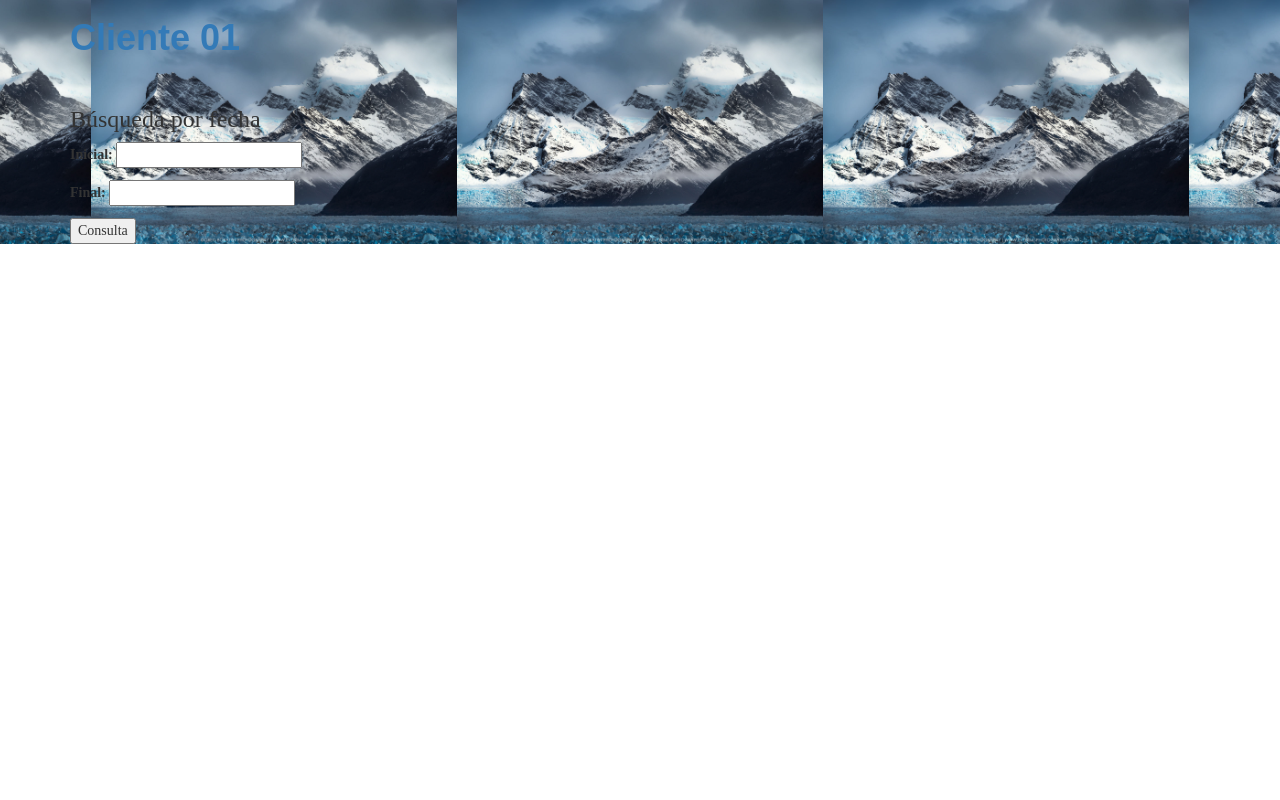
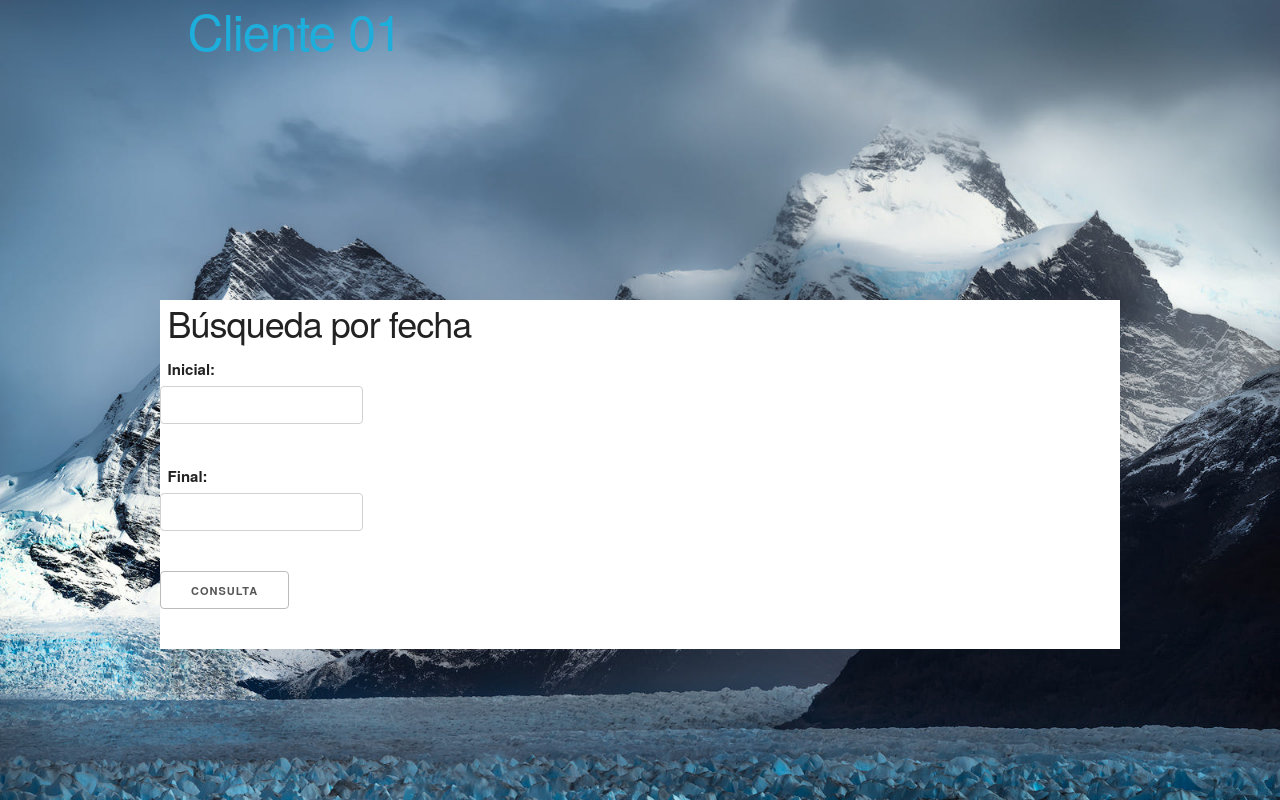
Before and after one commit to dedio/django_scraping_template, a Django app: template scraper/custom_scraper/templates/custom_scraper/cliente01.html in a window 1280 px wide. Run offline with Django 3.2, Linux system fonts and the light colour scheme; the template is opened without the code that fills it: values that come from a table or form of the project are taken from there, others are empty; parts of the project's set-up code (start-up, migrations or seed data) failed here and were passed over; some libraries are stand-ins or nearby versions.

Commit message:
04/08/17 1

```diff
--- a/scraper/custom_scraper/static/css/skeleton.css
+++ b/scraper/custom_scraper/static/css/skeleton.css
@@ -28,15 +28,27 @@
 
 /* Grid
 –––––––––––––––––––––––––––––––––––––––––––––––––– */
+.cabecera {
+  position: relative;
+  width: 100%;
+  height: 300px;
+  max-width: 960px;
+  margin: 0 auto;
+  padding: 0 20px;
+  /*background: #FFFFFF;*/
+  text-indent: 0.2cm;
+  box-sizing: border-box; }
+
 .container {
   position: relative;
   width: 100%;
+  height: auto;
   max-width: 960px;
   margin: 0 auto;
   padding: 0 20px;
   background: #FFFFFF;
-  text-indent: 0.5cm;
-  box-sizing: border-box; }
+  text-indent: 0.2cm;
+  box-sizing: auto; }
 .column,
 .columns {
   width: 100%;
@@ -133,7 +145,6 @@ body {
   background-attachment: fixed;
   background-size:  cover;
   background-color: #999;
-
   color: #222; }
 
 
@@ -141,8 +152,8 @@ body {
 –––––––––––––––––––––––––––––––––––––––––––––––––– */
 h1, h2, h3, h4, h5, h6 {
   margin-top: 0;
-  margin-bottom: 2rem;
-  font-weight: 300; }
+  margin-bottom: 1rem;
+  font-weight: 100; }
 h1 { font-size: 4.0rem; line-height: 1.2;  letter-spacing: -.1rem;}
 h2 { font-size: 3.6rem; line-height: 1.25; letter-spacing: -.1rem; }
 h3 { font-size: 3.0rem; line-height: 1.3;  letter-spacing: -.1rem; }
--- a/scraper/custom_scraper/templates/custom_scraper/cliente01.html
+++ b/scraper/custom_scraper/templates/custom_scraper/cliente01.html
@@ -7,20 +7,21 @@
         <meta name="viewport" content="width=device-width, initial-scale=1.0, maximum-scale=1.0">
         <link rel="stylesheet" href="//maxcdn.bootstrapcdn.com/bootstrap/3.2.0/css/bootstrap.min.css">
         <link rel="stylesheet" href="//maxcdn.bootstrapcdn.com/bootstrap/3.2.0/css/bootstrap-theme.min.css">
-        <link rel="stylesheet" href={% static '/css/responsive.css' %}>
+        <link rel="stylesheet" href={% static '/css/skeleton.css' %}>
     </head>
     <body>
+        <div class="cabecera">
+            <a href="http://127.0.0.1:8000/cliente01/"><h1>Cliente 01</h1></a>
+        </div>
         <div class="container">
-            <a href="http://127.0.0.1:8000/cliente01/"><h1>Cliente 01</h1></a><br>
-            <section id="recipientcase">
             <h3>Búsqueda por fecha</h3>
             <form method="get">
                 {{ form.as_p }}
                 <input class="submit" type="submit" value="Consulta">
             </form>
-            </section>
+        </div><br>
         {% for sitio in sitios %}
-            <div>
+            <div class="container">
                 <h3>{{sitio.nombre}}</h3>
                 <h4>{{sitio.fechahora}}</h4>
                 <h4>{{sitio.descripcion}}</h4>
```
Lines whose indentation alone changed are shown as unchanged.
